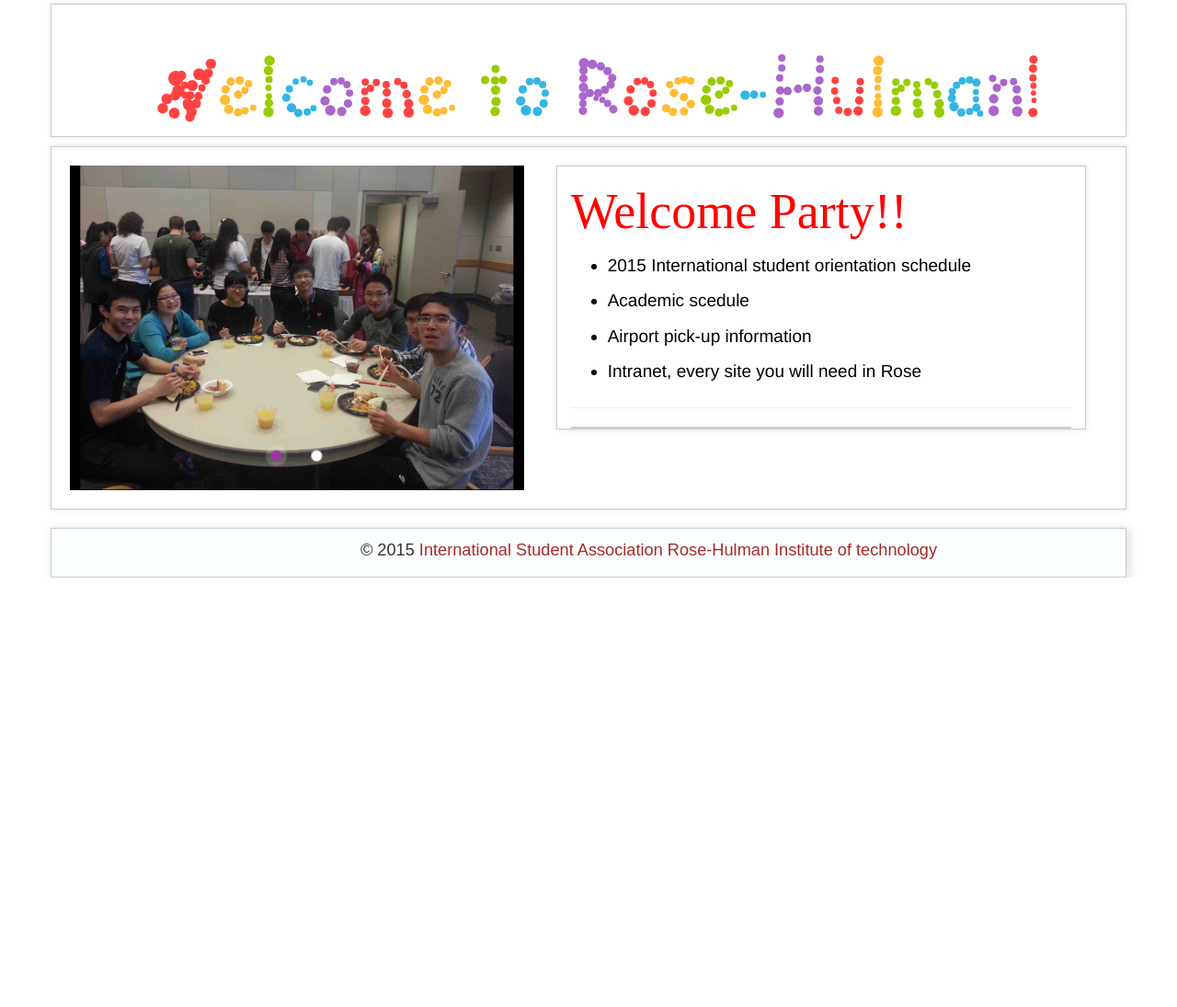
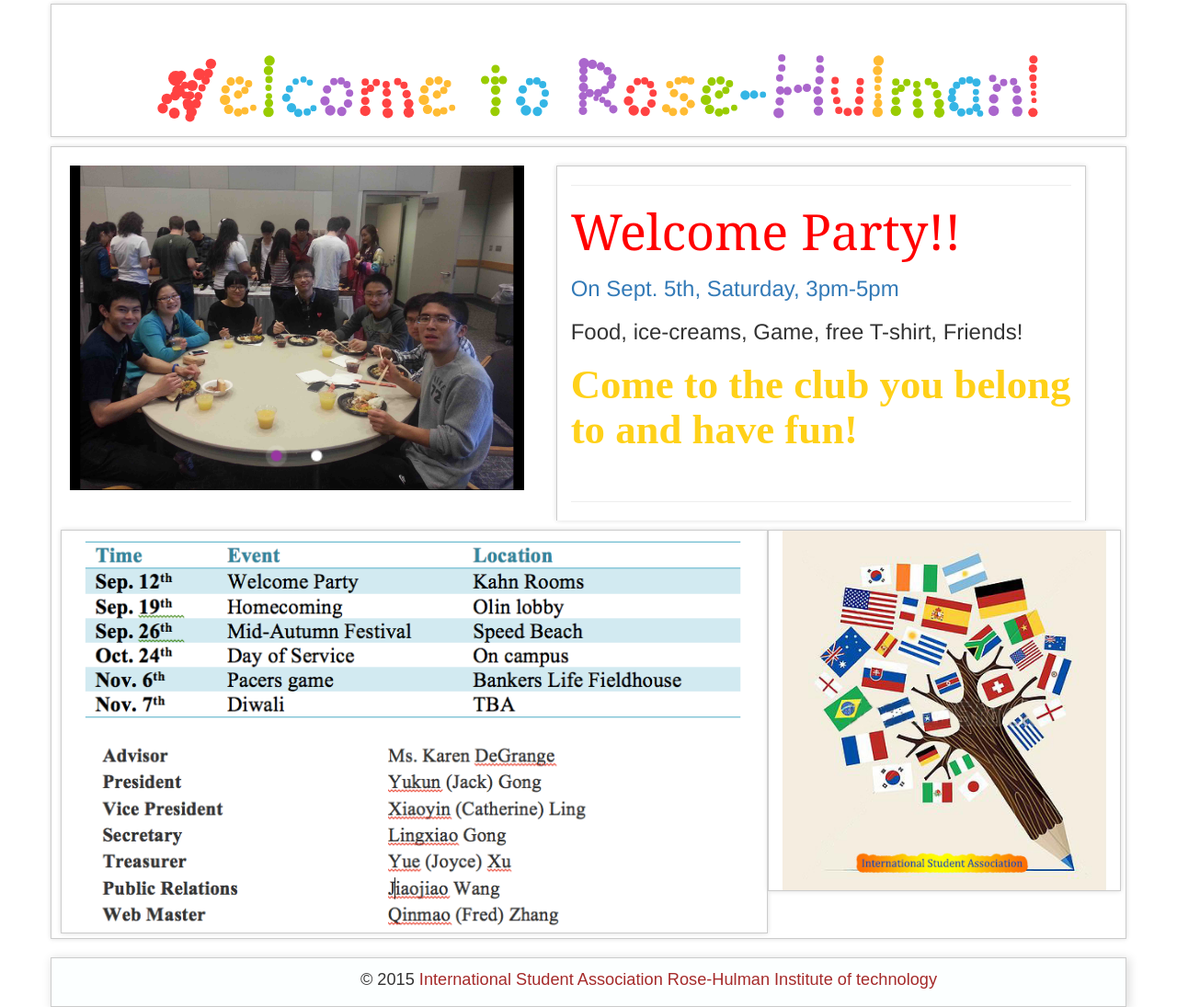
Before and after one commit to fredzqm/isa_website, a PHP site: page / in a window 1280 px wide. Shown: the part 268-1363 px from the top of the page at 92% size. Before the commit the page ends 896 px from the top, so only its background shows below. Run offline with PHP 8.4, Linux system fonts and the light colour scheme; some libraries are stand-ins or nearby versions; some web fonts are replaced.

Commit message:
big modification for welcome party

```diff
--- a/events/details/welcome_party.php
+++ b/events/details/welcome_party.php
@@ -4,6 +4,10 @@
 
 
 
+    <div class="full">
+        <img class='full' src="img/poster.jpg">
+    </div>
+
 </div>
 
 <?php require('../../footer.php')?>
--- a/gallery/stylesheet.css
+++ b/gallery/stylesheet.css
@@ -4,7 +4,7 @@
     text-align: center;
     top:15px;
     height: 230px;
-    overflow: scroll;
+    overflow: hidden;
 }
 
 .showTitle .box{
--- a/header.php
+++ b/header.php
@@ -3,7 +3,8 @@
   <head>
       <title>ISA</title>
       <link href="/ISA/lib/Bootstrap/css/bootstrap.min.css" rel='stylesheet'>
-<!--      <link href="/ISA/lib/Bootstrap/css/theme.css" rel='stylesheet'>-->
+      <link rel="stylesheet" media="screen" href="http://openfontlibrary.org/face/grundschrift" rel="stylesheet" type="text/css"/>
+      <link rel="stylesheet" media="screen" href="http://openfontlibrary.org/face/mr-pixel" rel="stylesheet" type="text/css"/>
       <link href="/ISA/style.css" rel="stylesheet">
       <link href="stylesheet.css" rel="stylesheet">
       <script src="//code.jquery.com/jquery-1.11.3.min.js"></script>
--- a/index.php
+++ b/index.php
@@ -45,25 +45,23 @@
         <!-- Jssor Slider Begin -->
         <!-- To move inline styles to css file/block, please specify a class name for each element. -->
             <!-- Jssor Slider End -->
-        <div id= "aside" class="inner_box col-xs-12 col-md-6 col-lg-6">
-            <h2><a href="events/details/welcome_party.php">Welcome Party!!</h2>
-            <ul>
-                <a href="http://www.rose-hulman.edu/offices-and-services/student-life/orientation/international-students.aspx" target="_blank">
-                    <li>2015 International student orientation schedule</li>
-                </a>
-                <a href="http://www.rose-hulman.edu/offices-and-services/registrar/calendars-schedules/2015-16-calendar.aspx" target="_blank">
-                    <li>Academic scedule</li>
-                </a>
-                <a href="#"><li>Airport pick-up information</li></a>
-                <a href="http://www.rose-hulman.edu/intranet.aspx" target="_blank"><li>Intranet, every site you will need in Rose</li></a>
-            </ul>
-            <hr>
+    <div id= "recent" class="inner_box col-xs-12 col-md-6 col-lg-6">
+        <hr>
+        <h2><a id = 'r1' href="events/details/welcome_party.php">Welcome Party!!</a></h2>
+        <h3><a id = 'r2' href="events/">On Sept. 5th, Saturday, 3pm-5pm</a></h3>
+        <h3 id = "r3">Food, ice-creams, Game, free T-shirt, Friends!</h3>
+        <h2 id = 'r4'> Come to the club you belong to and have fun!</h2>
+        <br>
+        <hr>
+    </div>
 
-            <div class="inner_box">
+    <div class="inner_box col-xs-12 col-md-8">
+        <img class='full' src="img/inforCard.png">
+    </div>
+    <div class="inner_box col-xs-12 col-md-4">
+        <img class='full' src="img/sleeve.jpg">
+    </div>
 
-
-            </div>
-        </div>
 </div>
 
 <script src="lib/jssor.slider.min.js"></script>
--- a/javascript.js
+++ b/javascript.js
@@ -2,6 +2,7 @@
 
 function main(){
     $('#home').addClass('active');
+
     slider();
     bubble();
 }
--- a/style.css
+++ b/style.css
@@ -1,3 +1,8 @@
+@font-face {
+    font-family: curly;
+    src: url(/.woff);
+}
+
 p{
     font-family: sans-serif;
     font-size: 1.3em;
@@ -37,6 +42,10 @@
         font-size: 3.5em;
         width: 753px;
     }
+}
+
+.full{
+    width: 100%;
 }
 
 @media (max-width:768px){
@@ -82,3 +91,9 @@
 hr {
     clear: both;
 }
+
+/*
+.clear {
+    clear: both;
+}
+*/
--- a/stylesheet.css
+++ b/stylesheet.css
@@ -32,7 +32,7 @@
 }
 
 @media(min-width:992px){
-    #aside {
+    #recent {
         margin:10px 10px 10px 30px;
     }
     #slider_container {
@@ -46,14 +46,21 @@
         margin-right: auto;
     }
 }
-
-#aside ul a{
-    font-size: 1.7em;
-    line-height: 2em;
-    color:black;
+#recent{
+    border-bottom: 70px;
 }
-#aside h2 a{
-    font-family: serif;
+a#r1{
+    font-family: 'VTFMisterPixelRegular', Georgia, cursive;
     font-size: 1.8em;
     color:red;
+    font-weight: normal;
+    font-style: normal;
 }
+
+#r4 {
+    font-family: 'GrundschriftBold';
+    font-weight: bold;
+    font-style: normal;
+    font-size: 4em;
+    color: #FFD119;
+}
```
Also changed, not shown: faqs/index.php (+7 -5 lines), events/details/img/poster.jpg (added), exec/img/lingxiao.jpg, img/inforCard.png (added), img/poster.jpg (added), img/sleeve.jpg (added).
